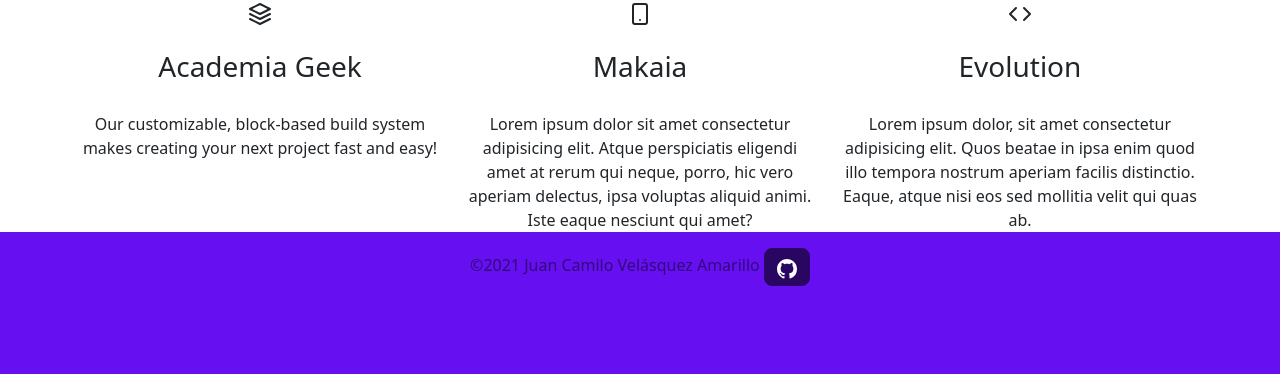
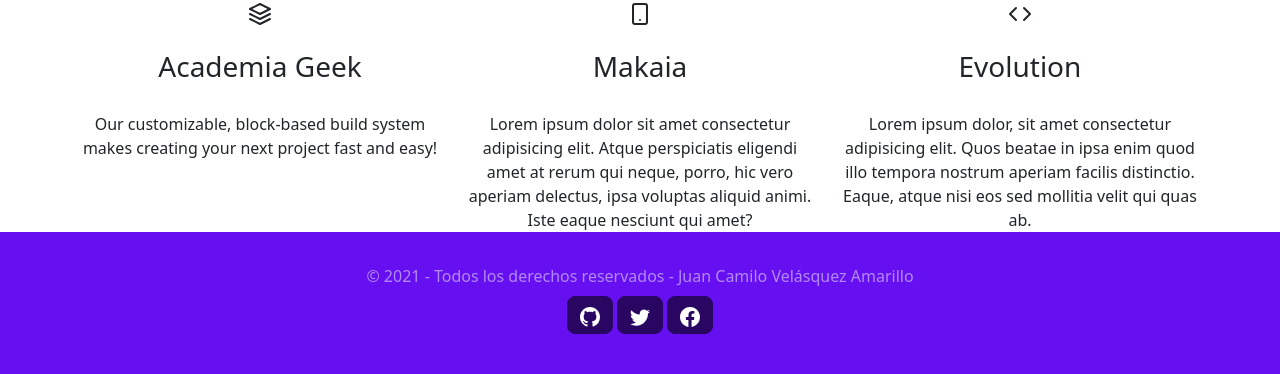
Before and after one commit to FriendGlak/AcademiaGeek_Frontend, a PHP site: page /index.php in a window 1280 px wide. Shown: the part 757-1131 px from the top of the page. Before the commit the page ends 1043 px from the top, so only its background shows below. Run offline with PHP 8.4, Linux system fonts and the light colour scheme.

Commit message:
Añadidos botones de social media

```diff
--- a/views/footer.php
+++ b/views/footer.php
@@ -1,16 +1,35 @@
-<footer class="footer mt-auto py-3 bg-secondary">
-        <div class="container text-xl-center text-md-center text-xxl-center text-lg-center text-sm-center">
-            <span class="text-black-50">©2021 Juan Camilo Velásquez Amarillo
-                <button type="button " class="btn btn-primary"><a href="https://github.com/FriendGlak"></a><svg
-                        xmlns="http://www.w3.org/2000/svg" width="20" height="20" fill="currentColor"
-                        class="bi bi-github" viewBox="0 0 16 16">
-                        <path
-                            d="M8 0C3.58 0 0 3.58 0 8c0 3.54 2.29 6.53 5.47 7.59.4.07.55-.17.55-.38 0-.19-.01-.82-.01-1.49-2.01.37-2.53-.49-2.69-.94-.09-.23-.48-.94-.82-1.13-.28-.15-.68-.52-.01-.53.63-.01 1.08.58 1.23.82.72 1.21 1.87.87 2.33.66.07-.52.28-.87.51-1.07-1.78-.2-3.64-.89-3.64-3.95 0-.87.31-1.59.82-2.15-.08-.2-.36-1.02.08-2.12 0 0 .67-.21 2.2.82.64-.18 1.32-.27 2-.27.68 0 1.36.09 2 .27 1.53-1.04 2.2-.82 2.2-.82.44 1.1.16 1.92.08 2.12.51.56.82 1.27.82 2.15 0 3.07-1.87 3.75-3.65 3.95.29.25.54.73.54 1.48 0 1.07-.01 1.93-.01 2.2 0 .21.15.46.55.38A8.012 8.012 0 0 0 16 8c0-4.42-3.58-8-8-8z" />
-                    </svg> </button></span>
+<footer class="footer mt-auto py-4 bg-secondary">
+    <div class="container text-xl-center text-md-center text-xxl-center text-lg-center text-sm-center p-2">
+        <span class="text-white-50">© 2021 - Todos los derechos reservados - Juan Camilo Velásquez Amarillo
+        </span>
+        <div class="p-2">
+            <a href="https://github.com/FriendGlak" class="btn btn-primary" target="_blank">
+                <svg xmlns="http://www.w3.org/2000/svg" width="20" height="20" fill="currentColor" class="bi bi-github" viewBox="0 0 16 16">
+                    <path d="M8 0C3.58 0 0 3.58 0 8c0 3.54 2.29 6.53 5.47 7.59.4.07.55-.17.55-.38 0-.19-.01-.82-.01-1.49-2.01.37-2.53-.49-2.69-.94-.09-.23-.48-.94-.82-1.13-.28-.15-.68-.52-.01-.53.63-.01 1.08.58 1.23.82.72 1.21 1.87.87 2.33.66.07-.52.28-.87.51-1.07-1.78-.2-3.64-.89-3.64-3.95 0-.87.31-1.59.82-2.15-.08-.2-.36-1.02.08-2.12 0 0 .67-.21 2.2.82.64-.18 1.32-.27 2-.27.68 0 1.36.09 2 .27 1.53-1.04 2.2-.82 2.2-.82.44 1.1.16 1.92.08 2.12.51.56.82 1.27.82 2.15 0 3.07-1.87 3.75-3.65 3.95.29.25.54.73.54 1.48 0 1.07-.01 1.93-.01 2.2 0 .21.15.46.55.38A8.012 8.012 0 0 0 16 8c0-4.42-3.58-8-8-8z" />
+                </svg>
+            </a>
+
+            <a href="https://twitter.com/camilojheans" class="btn btn-primary" target="_blank">
+                <svg xmlns="http://www.w3.org/2000/svg" width="20" height="20" fill="currentColor" class="bi bi-twitter" viewBox="0 0 16 16">
+                    <path d="M5.026 15c6.038 0 9.341-5.003 9.341-9.334 0-.14 0-.282-.006-.422A6.685 6.685 0 0 0 16 3.542a6.658 6.658 0 0 1-1.889.518 3.301 3.301 0 0 0 1.447-1.817 6.533 6.533 0 0 1-2.087.793A3.286 3.286 0 0 0 7.875 6.03a9.325 9.325 0 0 1-6.767-3.429 3.289 3.289 0 0 0 1.018 4.382A3.323 3.323 0 0 1 .64 6.575v.045a3.288 3.288 0 0 0 2.632 3.218 3.203 3.203 0 0 1-.865.115 3.23 3.23 0 0 1-.614-.057 3.283 3.283 0 0 0 3.067 2.277A6.588 6.588 0 0 1 .78 13.58a6.32 6.32 0 0 1-.78-.045A9.344 9.344 0 0 0 5.026 15z" />
+                </svg>
+            </a>
+
+            <a href="https://www.facebook.com/BlueGlakYeti/" class="btn btn-primary" target="_blank">
+                <svg xmlns="http://www.w3.org/2000/svg" width="20" height="20" fill="currentColor" class="bi bi-facebook" viewBox="0 0 16 16">
+                    <path d="M16 8.049c0-4.446-3.582-8.05-8-8.05C3.58 0-.002 3.603-.002 8.05c0 4.017 2.926 7.347 6.75 7.951v-5.625h-2.03V8.05H6.75V6.275c0-2.017 1.195-3.131 3.022-3.131.876 0 1.791.157 1.791.157v1.98h-1.009c-.993 0-1.303.621-1.303 1.258v1.51h2.218l-.354 2.326H9.25V16c3.824-.604 6.75-3.934 6.75-7.951z" />
+                </svg>
+            </a>
+
+
+
+
         </div>
-    </footer>
-    <script src="libs/bootstrap/dist/js/bootstrap.min.js"></script>
-    <script src="js/navegacion.js"></script>
+
+    </div>
+</footer>
+<script src="libs/bootstrap/dist/js/bootstrap.min.js"></script>
+<script src="js/navegacion.js"></script>
 </body>
 
 </html>
```
